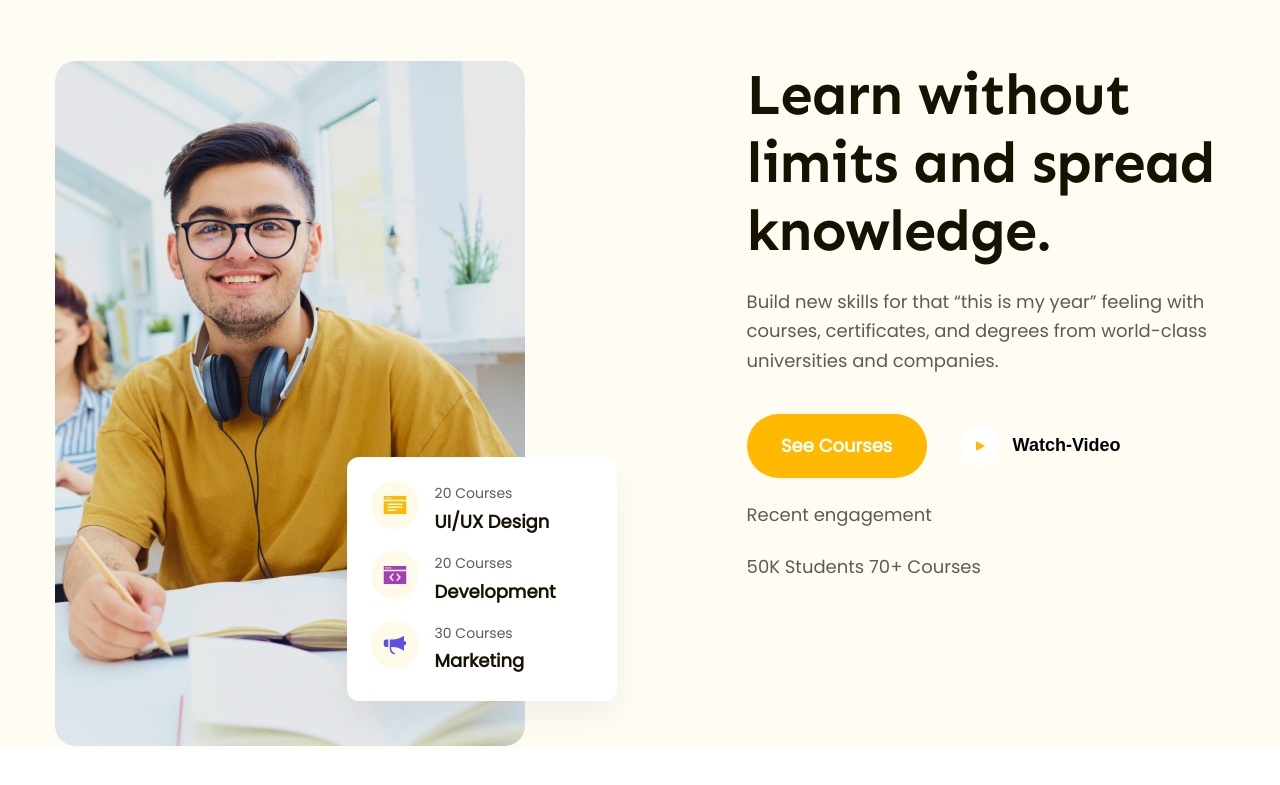
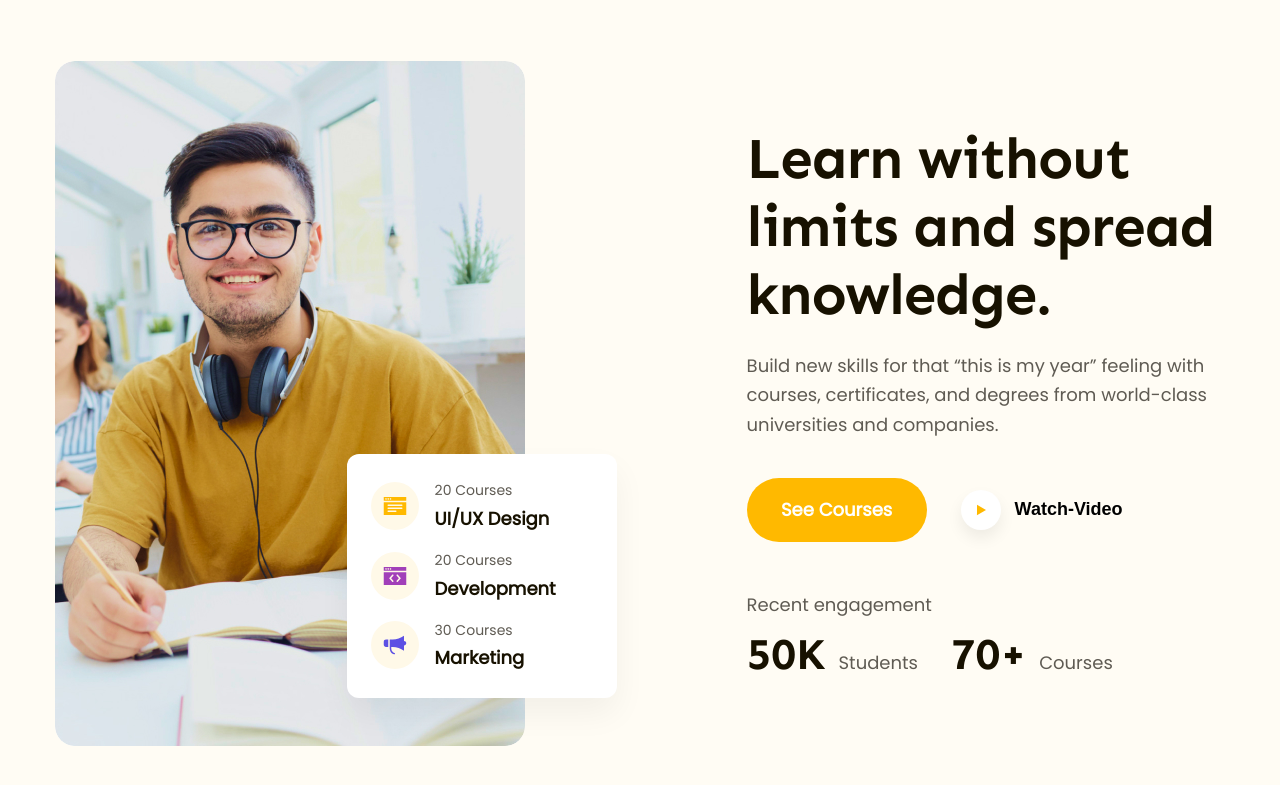
Before and after one commit to pmh3107/f8-project02-htmlcss, a plain HTML site: page index.html in a window 1280 px wide. Shown: the part 89-874 px from the top of the page. Drawn offline with Linux system fonts and the light colour scheme.

Commit message:
Finished Hero part git add .

```diff
--- a/assets/css/style.css
+++ b/assets/css/style.css
@@ -3,7 +3,7 @@
 }
 :root {
   --primary-color: #ffb900;
-  --font-heading: Sen, sans-serif;
+  --font-heading: "Sen", sans-serif;
 }
 html {
   font-size: 62.5%;
@@ -35,8 +35,8 @@ a {
   background: #171100;
   border-radius: 24.5px;
 }
-.btn :hover {
-  opacity: 0.9;
+.btn:hover {
+  opacity: 0.7;
 }
 /* Header */
 .header {
@@ -90,21 +90,17 @@ a {
 /* Hero */
 
 .hero {
-  padding-top: 56px;
+  padding: 56px 0 65px;
   background-color: #fffcf4;
 }
 
 .hero .body-hero {
   display: flex;
 }
+/* left hero */
 .hero .media-block {
   width: 48%;
 }
-.hero .content-block {
-  width: 52%;
-  padding-left: 130px;
-}
-/* left hero */
 .media-block {
   position: relative;
 }
@@ -113,20 +109,22 @@ a {
   height: 685px;
   object-fit: cover;
   border-radius: 20px;
+  display: block;
 }
 
 .media-block .hero-summary {
   position: absolute;
+  right: 0;
+  bottom: 48px;
   width: 270px;
   height: 244px;
-  right: 0;
-  bottom: 48px;
-  border-radius: 12px;
   background: #fff;
   box-shadow: 0px 16px 32px 0px rgba(0, 0, 0, 0.05);
+  border-radius: 12px;
 }
 .hero-summary .items {
   display: flex;
+  align-items: center;
 }
 
 .hero-summary .items:nth-child(1) {
@@ -140,9 +138,9 @@ a {
   margin: 14px 0 0 24px;
 }
 .hero-summary .icon {
+  display: flex;
   align-items: center;
   justify-content: center;
-  display: flex;
   height: 48px;
   width: 48px;
   margin-right: 16px;
@@ -167,50 +165,76 @@ a {
 }
 
 /* right hero */
-.content-block .heading {
+
+.hero .content-block {
+  width: 52%;
+  padding: 64px 0 0 130px;
+}
+.hero .heading {
   color: #171100;
-  font-family: Sen;
+  font-family: var(--font-heading);
   font-size: 5.8rem;
   font-weight: 700;
   line-height: 1.17; /* 117.241% */
   letter-spacing: -1.16px;
 }
-.content-block .desc {
+.hero .desc {
   margin-top: 22px;
   color: #5f5b53;
   font-size: 1.8rem;
   line-height: 1.66; /* 166.667% */
 }
-.content-block .detail-courses {
+.hero .detail-courses {
   margin-top: 38px;
 }
-.content-block .cta-group {
+.hero .cta-group {
   display: flex;
   align-items: center;
+  margin-bottom: 48px;
 }
-.content-block .btn-see-more {
+.hero .btn-see-more {
   width: 180px;
   line-height: 64px;
   border-radius: 32px;
   background-color: var(--primary-color);
   font-size: 1.8rem;
 }
-.content-block .watch-video {
-  background: none;
-  border: none;
-}
-.content-block .watch-video .icon {
+.hero .watch-video {
   display: flex;
   align-items: center;
   margin-left: 28px;
+  background: none;
+  border: none;
+  cursor: pointer;
+}
+.hero .watch-video .icon {
+  display: flex;
+  justify-content: center;
+  align-items: center;
+  height: 40px;
+  width: 40px;
+  border-radius: 50%;
+  background: #ffffff;
+  box-shadow: 0px 8px 16px rgba(0, 0, 0, 0.07);
+}
+.hero .watch-video span {
+  margin-left: 14px;
   font-size: 1.8rem;
   font-weight: 600;
   line-height: 1.66;
   text-align: left;
 }
-.content-block .watch-video img {
-  padding: 14px;
-  border-radius: 50%;
-  background: #ffffff;
-  margin-right: 14px;
+.hero .stats {
+  margin-top: 8px;
 }
+.hero .stats strong {
+  padding-right: 8px;
+  color: #171100;
+  font-family: var(--font-heading);
+  font-size: 4.4rem;
+  font-weight: 700;
+  line-height: 1.22; /* 122.727% */
+}
+.hero .stats strong:last-child {
+  margin-left: 28px;
+}
--- a/index.html
+++ b/index.html
@@ -1,7 +1,7 @@
 <!DOCTYPE html>
 <html lang="en">
   <head>
-    <title>F8-Project02</title>
+    <title>F8 Project 02</title>
     <meta charset="UTF-8" />
     <meta name="viewport" content="width=device-width, initial-scale=1.0" />
     <!-- link css reset -->
@@ -10,7 +10,7 @@
     <link rel="preconnect" href="https://fonts.googleapis.com" />
     <link rel="preconnect" href="https://fonts.gstatic.com" crossorigin />
     <link
-      href="https://fonts.googleapis.com/css2?family=Lato:wght@700&family=Poppins:ital,wght@0,400;1,400;1,600&family=Sen:wght@700&family=Tinos:wght@400;700&display=swap"
+      href="https://fonts.googleapis.com/css2?family=Poppins:ital,wght@0,400;1,400;1,600&family=Sen:wght@700&display=swap"
       rel="stylesheet"
     />
     <!-- link css -->
@@ -107,12 +107,12 @@
                   <button class="watch-video">
                     <div class="icon">
                       <img src="assets/img/icon/Play.svg" alt="" />
-                      <p>Watch-Video</p>
                     </div>
+                    <span>Watch-Video</span>
                   </button>
                 </div>
                 <p class="desc">Recent engagement</p>
-                <p class="desc">
+                <p class="desc stats">
                   <strong>50K</strong> Students <strong>70+</strong> Courses
                 </p>
               </div>
```
